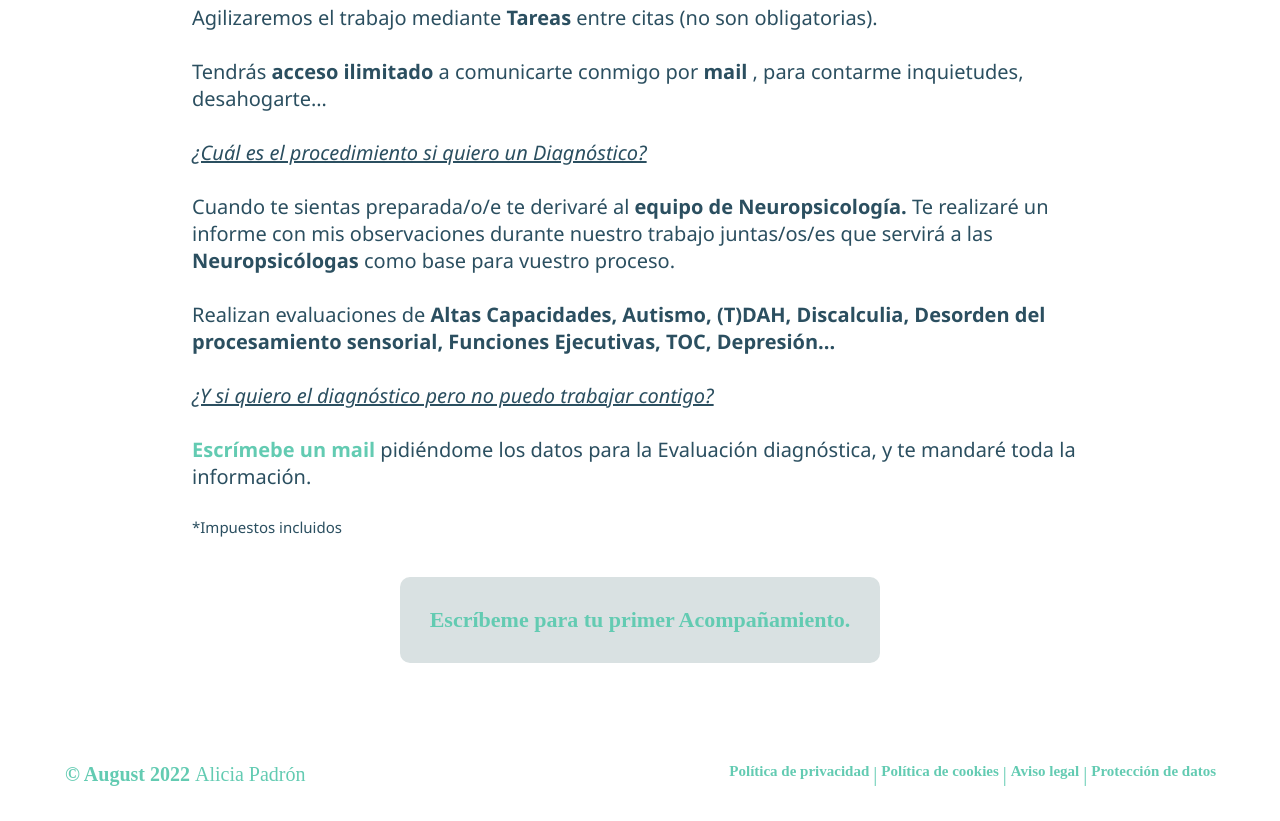
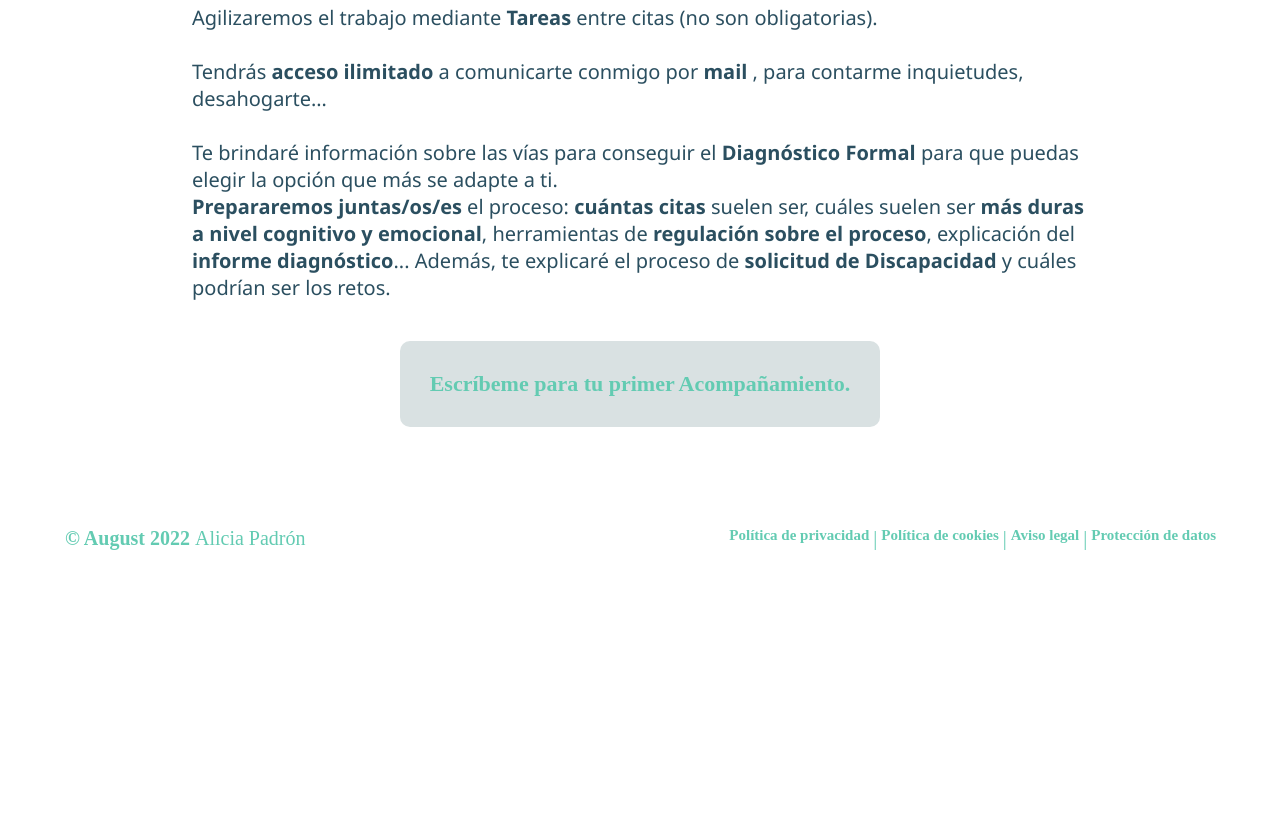
Before and after one commit to aliciaapadron/cpadronsaludmental, a React (Create React App) app: page /#/courses in a window 1280 px wide. Shown: the part 2860-3681 px from the top of the page. After the commit the page ends 3445 px from the top, so only its background shows below. Built offline with nearby package versions, Linux system fonts and the light colour scheme.

Commit message:
[remove]content

```diff
--- a/src/components/pages/AboutMe.js
+++ b/src/components/pages/AboutMe.js
@@ -80,13 +80,6 @@ export function AboutMe() {
           <span className="bold">respetuosa</span> con las{' '}
           <span className="bold">espiritualidades</span>.
         </p>
-        <br />
-        <p className="aboutmesection__text">
-          Cuento con un equipo de <span className="bold">Neuropsicólogas</span>{' '}
-          para realizar los diagnósticos, además de una extensa red de
-          profesionales para la derivación.
-        </p>
-        <br />
         <br />
         <p className="aboutmesection__text italic underline">¿Más personal?</p>
         <br />
--- a/src/components/pages/Courses.js
+++ b/src/components/pages/Courses.js
@@ -205,7 +205,7 @@ export function Courses() {
           <p>
             <span className="bold">Antes de nuestra </span>
             <span className="bold">primera cita , te enviaré un </span>
-            <span className="bold">formulario que leeré antes de</span>
+            <span className="bold">formulario que leeré antes de</span>{' '}
             conocernos.
           </p>
           <br />
@@ -221,48 +221,24 @@ export function Courses() {
             inquietudes, desahogarte…
           </p>
           <br />
-          <p className="italic underline">
-            ¿Cuál es el procedimiento si quiero un Diagnóstico?
+          <p>
+            Te brindaré información sobre las vías para conseguir el{' '}
+            <span className="bold">Diagnóstico Formal</span> para que puedas
+            elegir la opción que más se adapte a ti.
+            <br />
+            <span className="bold"> Prepararemos juntas/os/es</span> el proceso:{' '}
+            <span className="bold">cuántas citas</span> suelen ser, cuáles
+            suelen ser{' '}
+            <span className="bold">
+              más duras a nivel cognitivo y emocional
+            </span>
+            , herramientas de{' '}
+            <span className="bold">regulación sobre el proceso</span>,
+            explicación del <span className="bold">informe diagnóstico</span>...
+            Además, te explicaré el proceso de{' '}
+            <span className="bold">solicitud de Discapacidad</span> y cuáles
+            podrían ser los retos.
           </p>
-          <br />
-          <p>
-            Cuando te sientas preparada/o/e te derivaré al{' '}
-            <span className="bold">equipo de Neuropsicología. </span> Te
-            realizaré un informe con mis observaciones durante nuestro trabajo
-            juntas/os/es que servirá a las{' '}
-            <span className="bold">Neuropsicólogas</span> como base para vuestro
-            proceso.
-          </p>{' '}
-          <br />
-          <p>
-            Realizan evaluaciones de
-            <span className="bold">
-              {' '}
-              Altas Capacidades, Autismo, (T)DAH, Discalculia, Desorden del
-              procesamiento sensorial, Funciones Ejecutivas, TOC, Depresión...
-            </span>
-          </p>{' '}
-          <br />
-          <p className="italic underline">
-            ¿Y si quiero el diagnóstico pero no puedo trabajar contigo?
-          </p>
-          <br />
-          <p>
-            {' '}
-            <a
-              className="contactlink writeme__link"
-              href="mailto: cpadronsaludmental@gmail.com"
-              title="Enviar un email"
-              target="_blank"
-              rel="noreferrer"
-            >
-              Escrímebe un mail
-            </a>{' '}
-            pidiéndome los datos para la Evaluación diagnóstica, y te mandaré
-            toda la información.
-          </p>
-          <br />
-          <p className="note">*Impuestos incluidos</p>
         </section>
         <div className="writeme">
           <a
```
